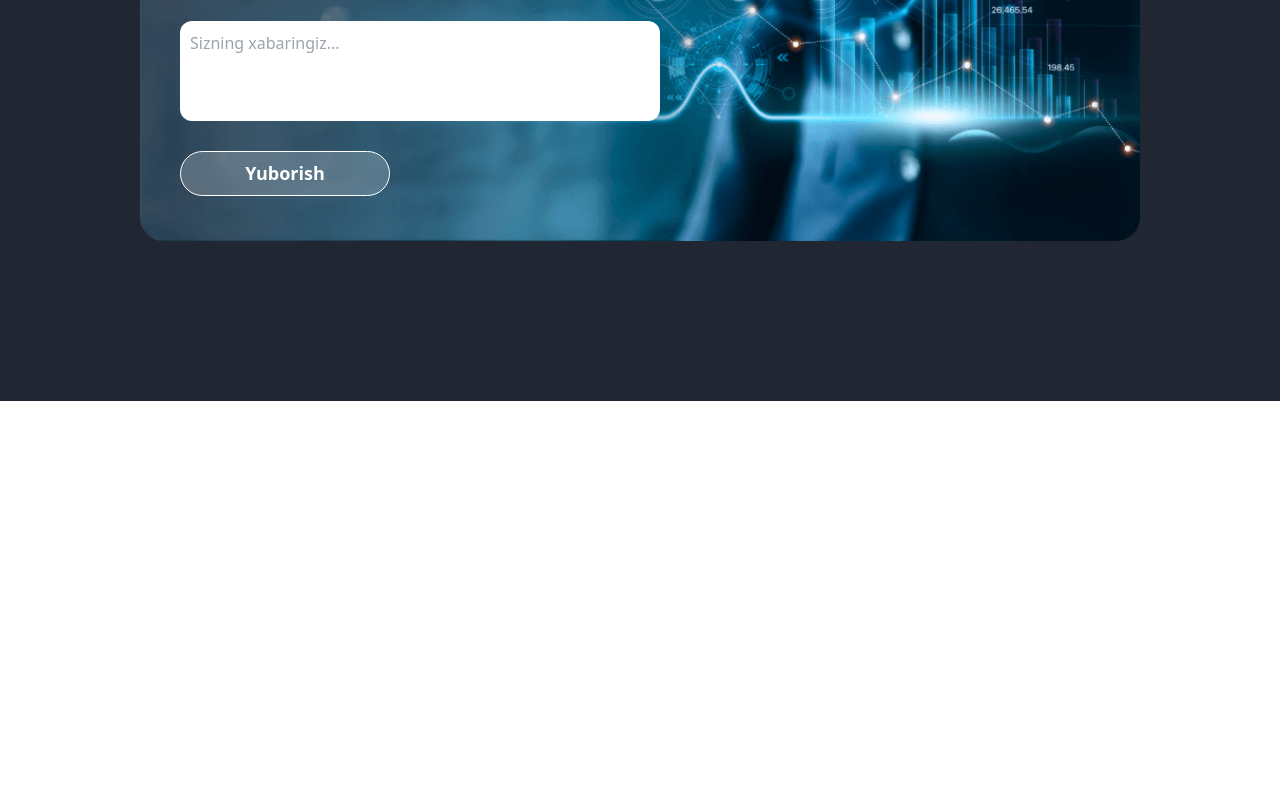
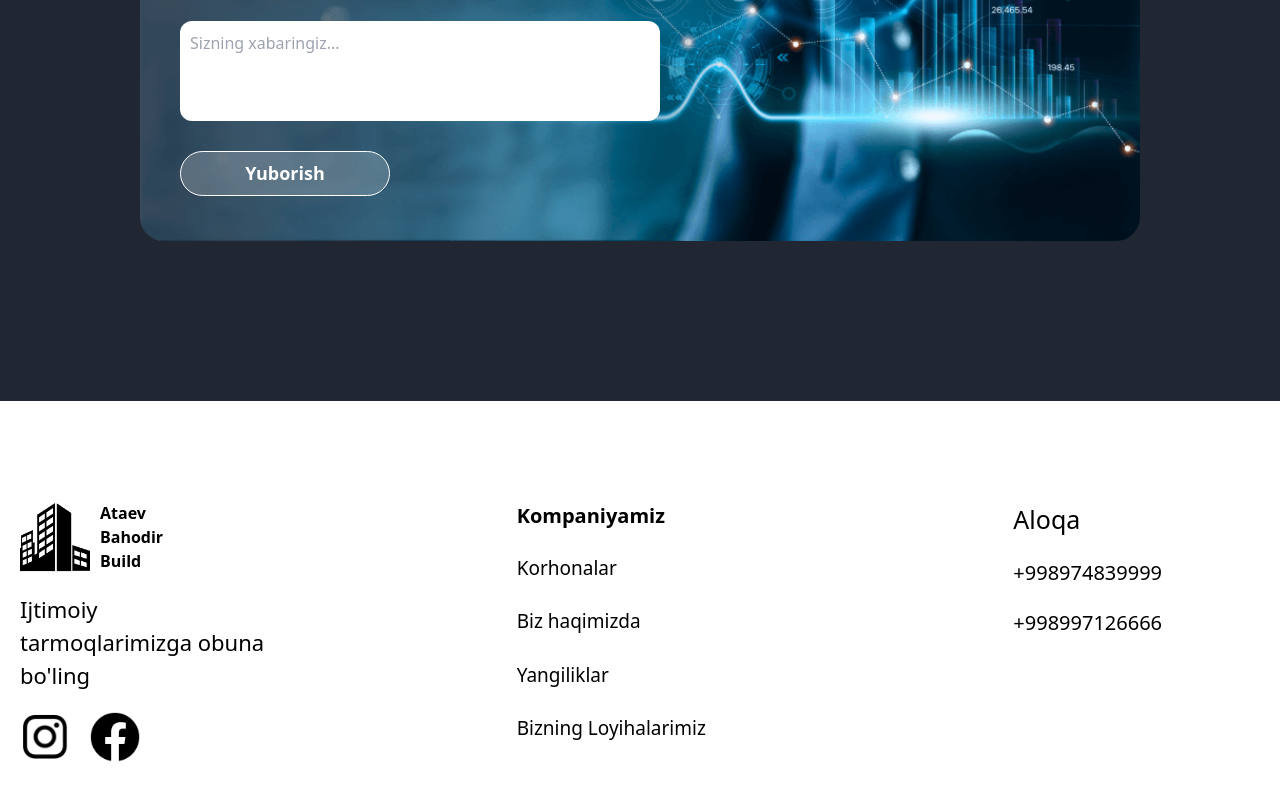
Before and after one commit to Odilkarimov/constructions, a React (Vite) app: page / in a window 1280 px wide. Shown: the part 6265-7065 px from the top of the page. Before the commit the page ends 6690 px from the top, so only its background shows below. Built offline with nearby package versions, Linux system fonts and the light colour scheme.

Commit message:
update footer

```diff
--- a/src/components/count/index.jsx
+++ b/src/components/count/index.jsx
@@ -70,10 +70,11 @@ const Count = () => {
           </ScrollTrigger>
         </div>
       </div>
-      <div>
+      <div id="bizningl">
         <h2 className="text-black text-[30px] font-semibold text-center mt-[40px]">
           Sizning orzuyingizdagi uyingiz
         </h2>
+
         <div className="grid grid-cols-3 max-md:grid-cols-2 max-sm:grid-cols-1 mt-[20px]">
           <img className="w-[555px] h-[350px]" src={Home1} alt="home" />
           <img className="w-[555px] h-[350px]" src={Home2} alt="home" />
--- a/src/components/footer/index.jsx
+++ b/src/components/footer/index.jsx
@@ -1,5 +1,62 @@
+import Icon from "../../assets/icon.png";
+import InstaIcon from "../../assets/instaIcon.png";
+import FacIcon from "../../assets/facIcon.png";
+
 const Footer = () => {
-  return <div>Footer</div>;
+  return (
+    <div className="text-black mt-[100px] mb-[100px]">
+      <div className="container-box grid grid-cols-3 gap-[250px] max-md:grid-cols-2 max-lg:gap-[150px] max-md:gap-[50px]">
+        <div className="flex flex-col gap-[20px]">
+          <div className="text-white flex gap-[10px]">
+            <img src={Icon} width={70} alt="" />
+            <h2 className="text-black font-bold">
+              Ataev <br /> Bahodir <br /> Build
+            </h2>
+          </div>
+          <h2 className="text-[22px] max-md:text-[15px]">
+            Ijtimoiy tarmoqlarimizga obuna bo'ling
+          </h2>
+          <ul className="flex items-center justify-start gap-[20px]">
+            <li className="w-[50px] h-[50px]">
+              <a href="https://www.instagram.com/ataev_bahodir_build">
+                <img src={InstaIcon} alt="" />
+              </a>
+            </li>
+            <li className="w-[50px] h-[50px]">
+              <a href="https://www.facebook.com/profile.php?id=61556409174910&mibextid=LQQJ4d">
+                <img src={FacIcon} alt="" />
+              </a>
+            </li>
+          </ul>
+        </div>
+        <div>
+          <h2 className="font-semibold text-[20px] max-md:text-[15px]">
+            Kompaniyamiz
+          </h2>
+          <ul className="flex items-start justify-center flex-col gap-[20px] mt-[20px]">
+            <li className=" border-b-[2px] text-[19px] max-md:text-[15px] border-b-transparent border-t-[3px] border-t-transparent hover:border-b-black duration-500">
+              <a href="#">Korhonalar</a>
+            </li>
+            <li className=" border-b-[2px] text-[19px] max-md:text-[15px] border-b-transparent border-t-[3px] border-t-transparent hover:border-b-black duration-500">
+              <a href="#bizhaqimizda">Biz haqimizda</a>
+            </li>
+            <li className=" border-b-[2px] text-[19px] max-md:text-[15px] border-b-transparent border-t-[3px] border-t-transparent hover:border-b-black duration-500">
+              <a href="#yangiliklar">Yangiliklar</a>
+            </li>
+
+            <li className=" border-b-[2px] text-[19px] max-md:text-[15px] border-b-transparent border-t-[3px] border-t-transparent hover:border-b-black duration-500">
+              <a href="#bizningl">Bizning Loyihalarimiz</a>
+            </li>
+          </ul>
+        </div>
+        <div className="flex items-start flex-col gap-[20px] max-md:gap-[10px]">
+          <h2 className="text-[25px] max-md:text-[18px]">Aloqa </h2>
+          <p className="text-[20px] max-md:text-[15px]">+998974839999</p>
+          <p className="text-[20px] max-md:text-[15px]">+998997126666</p>
+        </div>
+      </div>
+    </div>
+  );
 };
 
 export default Footer;
--- a/src/components/partners/index.jsx
+++ b/src/components/partners/index.jsx
@@ -14,7 +14,9 @@ const Partner = () => {
           Hamkorlar bilan birga ishlash
         </h2>
       </div>
-      <div className="w-full grid grid-cols-4 max-lg:grid-cols-3 max-md:grid-cols-2">
+      <div
+        className="w-full grid grid-cols-4 max-lg:grid-cols-3 max-md:grid-cols-2"
+      >
         <img src={Himg1} alt="" />
         <img src={Himg2} alt="" />
         <img src={Himg3} alt="" />
```
Also changed, not shown: src/assets/facIcon.png (added), src/assets/instaIcon.png (added).
